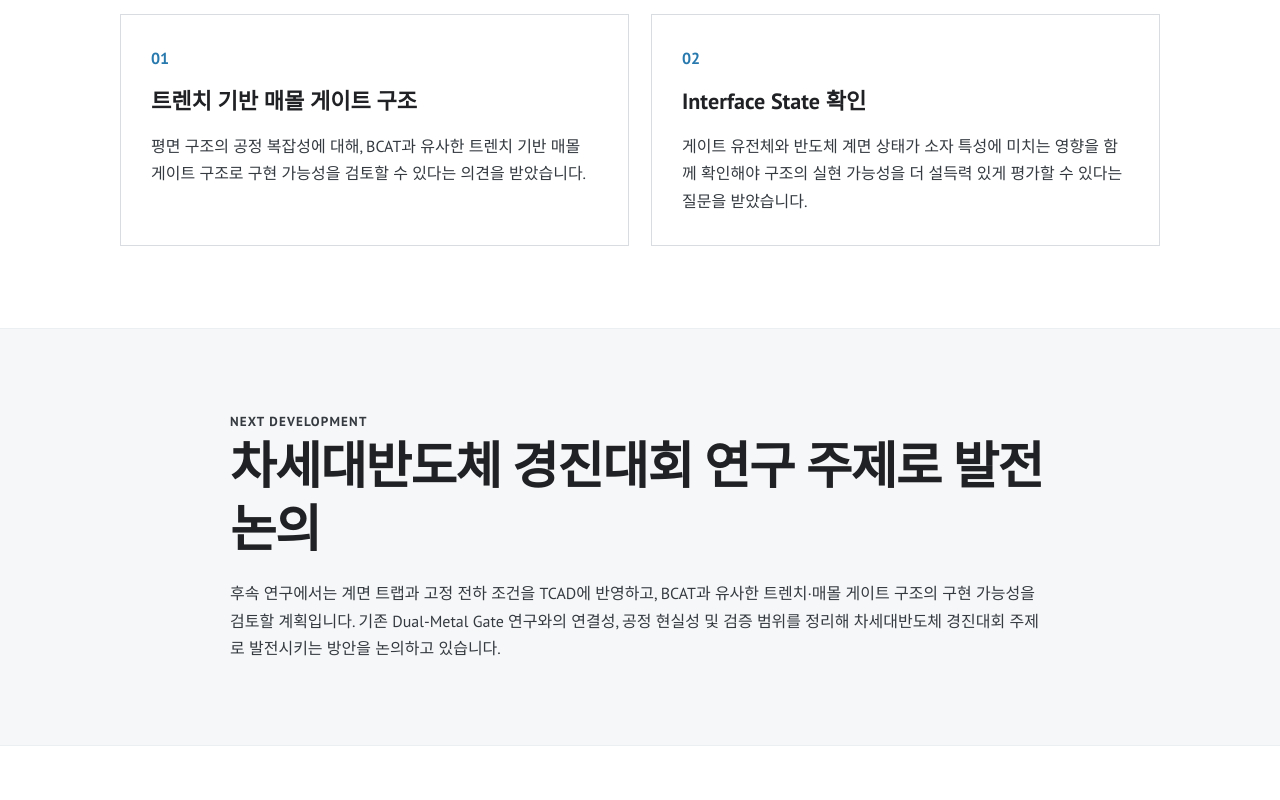
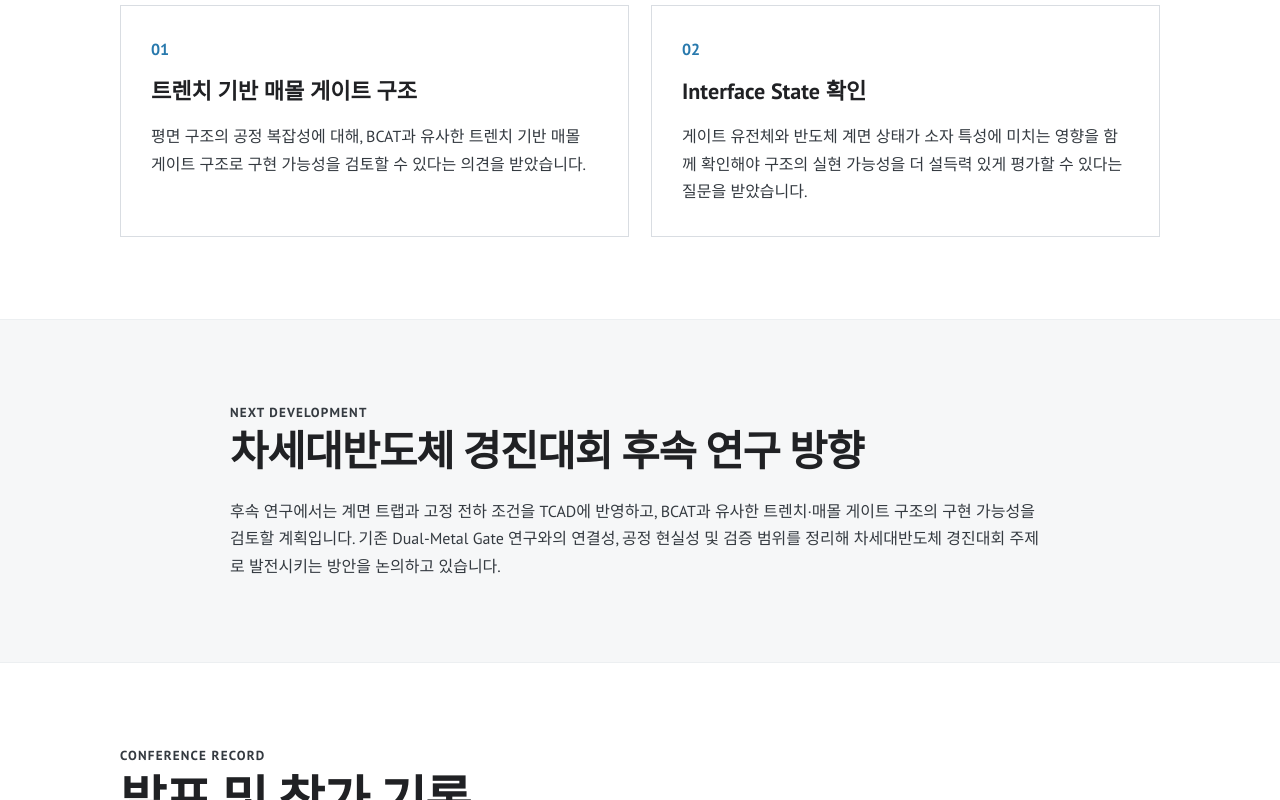
Before and after one commit to jujushmaterial/2026-Summer-Annual-Conference-of-ISE, a plain HTML site: page index.html in a window 1280 px wide. Shown: the part 2721-3521 px from the top of the page. Drawn offline with Linux system fonts and the light colour scheme; a web font is replaced by a local one.

Commit message:
Fix awkward development heading wrapping

```diff
--- a/index.html
+++ b/index.html
@@ -10,6 +10,7 @@
   <link href="https://fonts.googleapis.com/css2?family=PT+Sans:wght@400;700&display=swap" rel="stylesheet">
   <link rel="stylesheet" href="https://cdn.jsdelivr.net/gh/orioncactus/pretendard/dist/web/static/pretendard.css">
   <link rel="stylesheet" href="assets/css/style.css?v=20260718-3">
+  <link rel="stylesheet" href="assets/css/heading-fix.css?v=20260718-1">
 </head>
 <body>
   <header class="site-header">
@@ -119,7 +120,7 @@
     <section class="section section--soft" aria-labelledby="development-title">
       <div class="section-inner section-inner--narrow">
         <p class="section-label">NEXT DEVELOPMENT</p>
-        <h2 id="development-title">차세대반도체 경진대회 연구 주제로 발전 논의</h2>
+        <h2 id="development-title">차세대반도체 경진대회 후속 연구 방향</h2>
         <p>후속 연구에서는 계면 트랩과 고정 전하 조건을 TCAD에 반영하고, BCAT과 유사한 트렌치·매몰 게이트 구조의 구현 가능성을 검토할 계획입니다. 기존 Dual-Metal Gate 연구와의 연결성, 공정 현실성 및 검증 범위를 정리해 차세대반도체 경진대회 주제로 발전시키는 방안을 논의하고 있습니다.</p>
       </div>
     </section>
```
